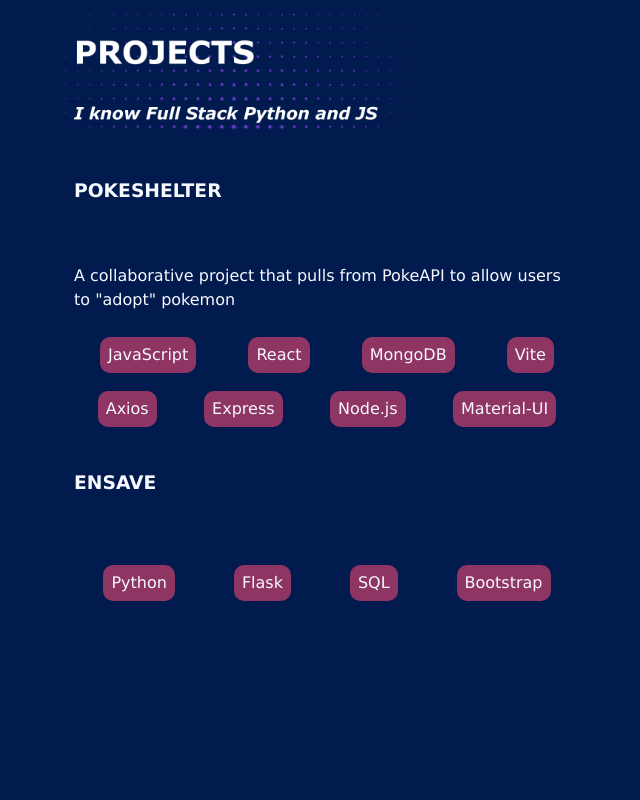
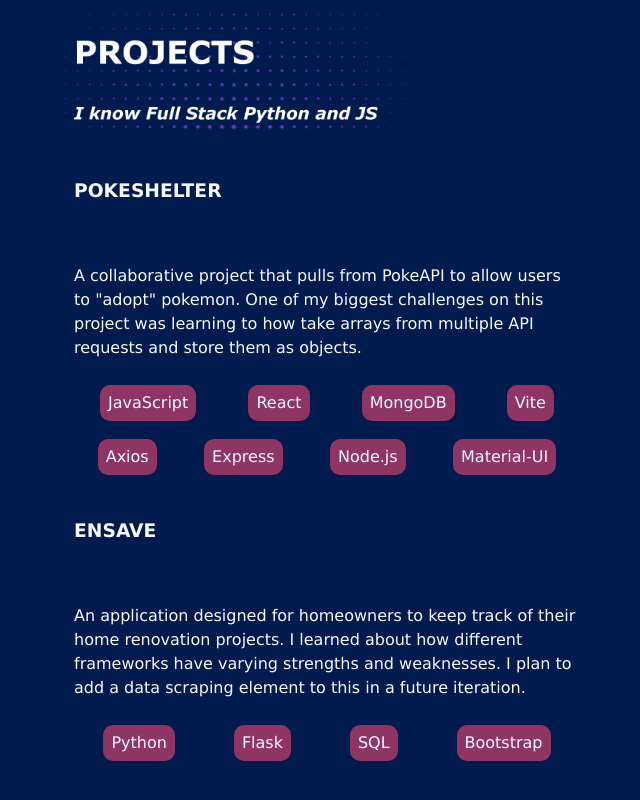
Before and after one commit to JoeTomlin/joesite, a React (Vite) app: page / in a window 1280 px wide. Shown: the part 839-1639 px from the top of the page, without its empty margins (620-1260 px from the left). Before the commit the page ends 1529 px from the top, so only its background shows below. Built offline with nearby package versions, Linux system fonts and the light colour scheme.

Commit message:
Add project details

```diff
--- a/src/components/Projects.jsx
+++ b/src/components/Projects.jsx
@@ -11,7 +11,7 @@ const Projects = () => {
             <div className='projectCard'>
                 <h3>POKESHELTER</h3>
                 <img src="" alt="" />
-                <p>A collaborative project that pulls from PokeAPI to allow users to "adopt" pokemon</p>
+                <p>A collaborative project that pulls from PokeAPI to allow users to "adopt" pokemon. One of my biggest challenges on this project was learning to how take arrays from multiple API requests and store them as objects.</p>
                 <div className='tools'>
                     <p className='tool' >JavaScript</p>
                     <p className='tool'>React</p>
@@ -28,7 +28,7 @@ const Projects = () => {
             <div className='projectCard'>
                 <h3>ENSAVE</h3>
                 <img src="" alt="" />
-                <p></p>
+                <p>An application designed for homeowners to keep track of their home renovation projects. I learned about how different frameworks have varying strengths and weaknesses. I plan to add a data scraping element to this in a future iteration.</p>
                 <div className='tools'>
                     <p className='tool'>Python</p>
                     <p className='tool'>Flask</p>
```
